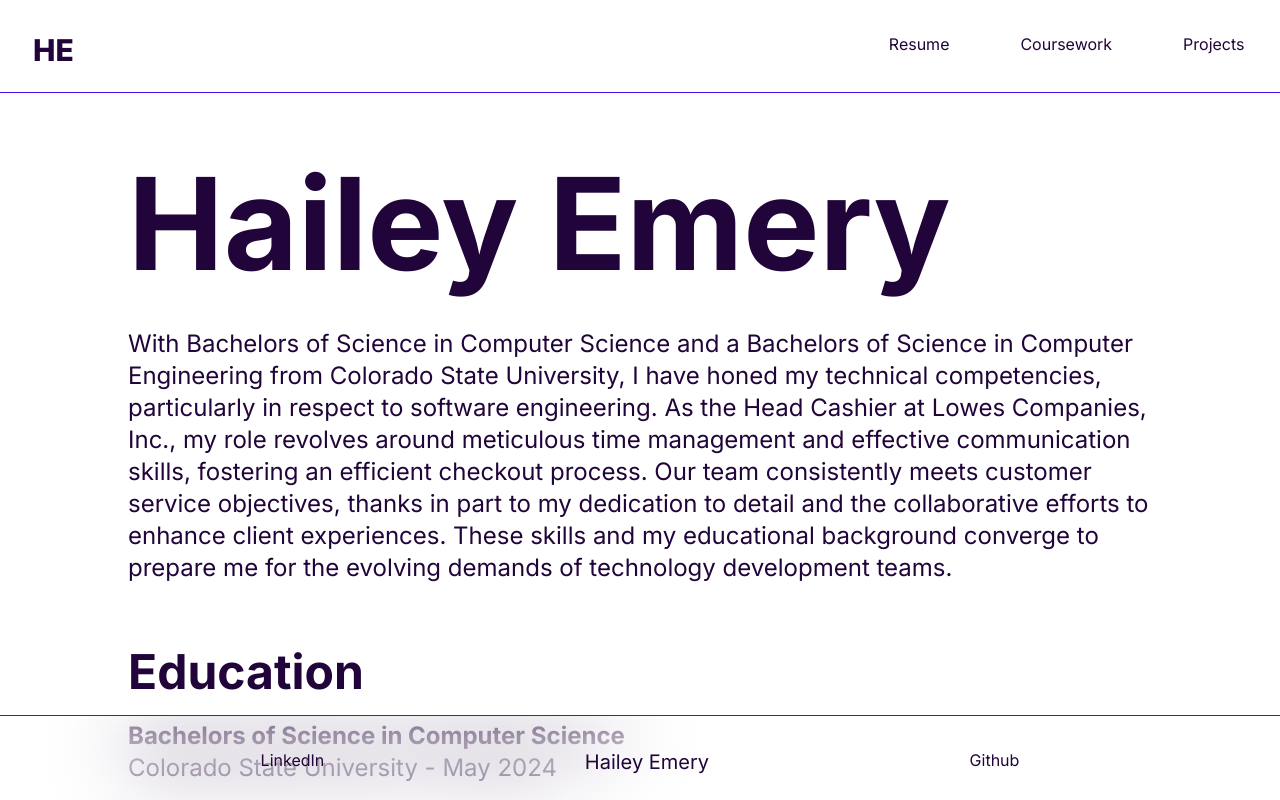
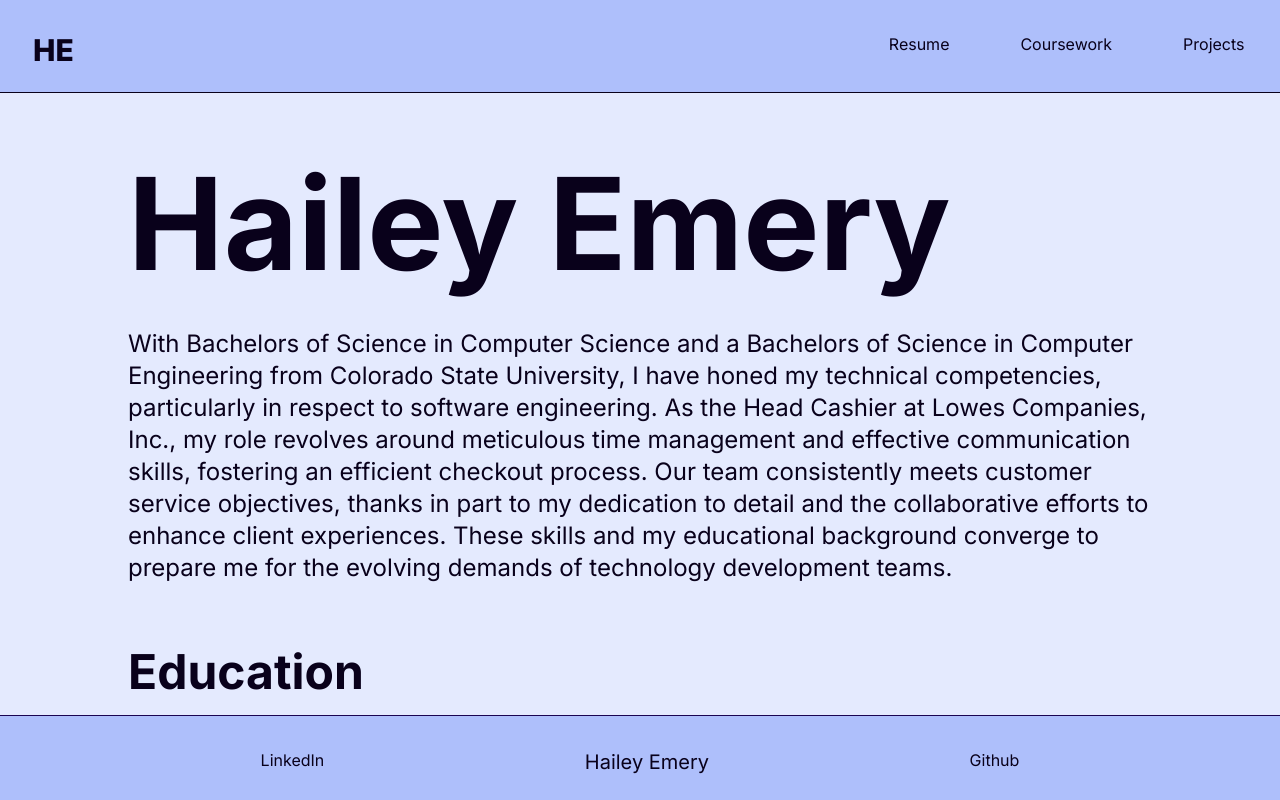
Before and after one commit to HaileyEmery/portfolio_website, a Next.js app: page / in a window 1280 px wide. Shown: the top 800 px of the page. Built offline with nearby package versions, Linux system fonts and the light colour scheme.

Commit message:
fix color scheme

```diff
--- a/src/app/globals.css
+++ b/src/app/globals.css
@@ -3,16 +3,16 @@
 @tailwind utilities;
 
 :root {
-  --foreground: #210439;
-  --background-start: #5D5393;
-  --background-end: #857DB1;
+  --foreground: #09011b;
+  --background-start: #aebffb;
+  --background-end: #e4eafe;
 }
 
 @media (prefers-color-scheme: dark) {
   :root {
-    --foreground: #522B72;
-    --background-start: #221858;
-    --background-end: #0F073B;
+    --foreground: #c4aefb;
+    --background-start: #041551;
+    --background-end: #01071b;
   }
 }
 
--- a/src/app/layout.tsx
+++ b/src/app/layout.tsx
@@ -18,21 +18,9 @@ export default function RootLayout({
   return (
     <html lang="en">
       <body className={inter.className}>
-      <main className="flex min-h-screen flex-col items-center justify-between p-24">
-        {/* <div className="z-10 w-full max-w-5xl items-center justify-between font-mono text-sm lg:flex">
-          <p className="fixed left-0 top-0 flex w-full justify-center border-b border-gray-300 bg-gradient-to-b from-zinc-200 pb-6 pt-8 backdrop-blur-2xl dark:border-neutral-800 dark:bg-zinc-800/30 dark:from-inherit lg:static lg:w-auto  lg:rounded-xl lg:border lg:bg-gray-200 lg:p-4 lg:dark:bg-zinc-800/30">
-            Header
-          </p>
-          <div className="fixed bottom-0 left-0 flex w-full justify-center border-t border-gray-300 bg-gradient-to-t from-zinc-200 pt-6 pb-8 backdrop-blur-2xl dark:border-neutral-800 dark:bg-zinc-800/30 dark:from-inherit lg:static lg:w-auto  lg:rounded-xl lg:border lg:bg-gray-200 lg:p-4 lg:dark:bg-zinc-800/30">
-            <a
-              className="pointer-events-none flex place-items-center gap-2 p-8 lg:pointer-events-auto lg:p-0"
-            >
-              Footer
-            </a>
-          </div>
-        </div> */}
+      <main className="flex min-h-screen flex-col items-center justify-between p-24 bg-blue-100 dark:bg-blue-900 dark:from-inherit">
         <div className="z-10 w-full max-w-5xl items-center justify-between">
-          <div className="fixed left-0 top-0 w-full flex flex-wrap justify-between border-b border-purple-500 bg-gradient-to-blue-200 from-blue-100 pb-6 pt-8 backdrop-blur-2xl dark:border-purple-300 dark:bg-blue-500/30 dark:from-inherit">
+          <div className="fixed left-0 top-0 w-full flex flex-wrap justify-between border-b border-purple-900 bg-blue-200 pb-6 pt-8 backdrop-blur-2xl dark:border-purple-200 dark:bg-blue-800 dark:from-inherit">
             <div className="ml-100 flex basis-full md:basis-1/12 justify-center">
               <Link href="/" className="text-3xl font-extrabold">HE</Link>
             </div>
@@ -43,7 +31,7 @@ export default function RootLayout({
             </div>
           </div>
 
-          <div className="fixed left-0 bottom-0 w-full flex flex-wrap justify-evenly align-text-bottom border-t border-purple-500 bg-gradient-to-blue-200 from-blue-100 pb-6 pt-8 backdrop-blur-2xl dark:border-purple-300 dark:bg-blue-500/30 dark:from-inherit">
+          <div className="fixed left-0 bottom-0 w-full flex flex-wrap justify-evenly align-text-bottom border-t border-purple-800 bg-blue-200 pb-6 pt-8 backdrop-blur-2xl dark:border-purple-200 dark:bg-blue-800 dark:from-inherit">
             <Link className="text-md" href="https:www.linkedin.com/in/HaileyEmery02">LinkedIn</Link>
             <p className="text-xl">Hailey Emery</p>
             <Link className="text-md" href="https:www.github.com/HaileyEmery">Github</Link>
```
